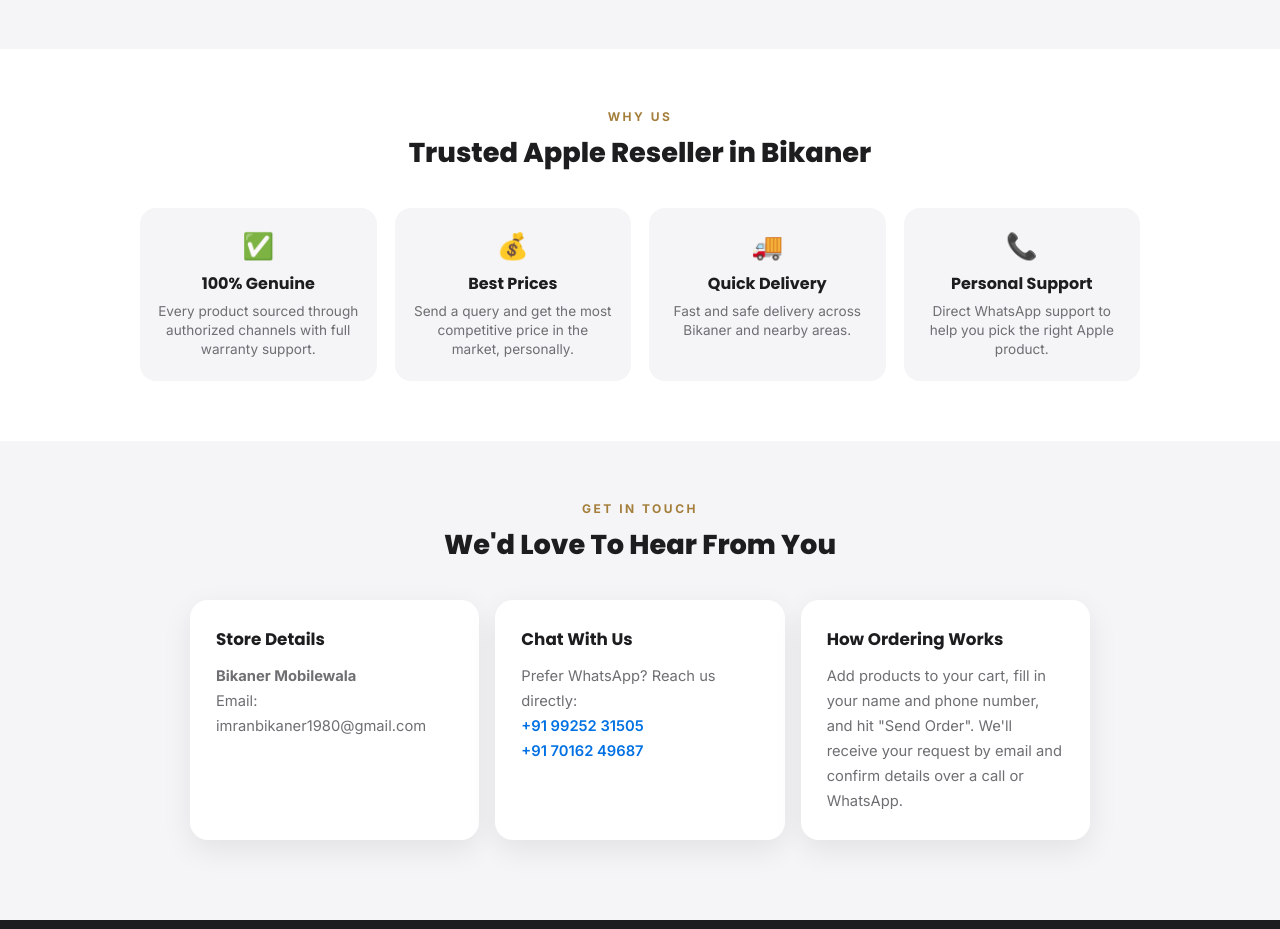
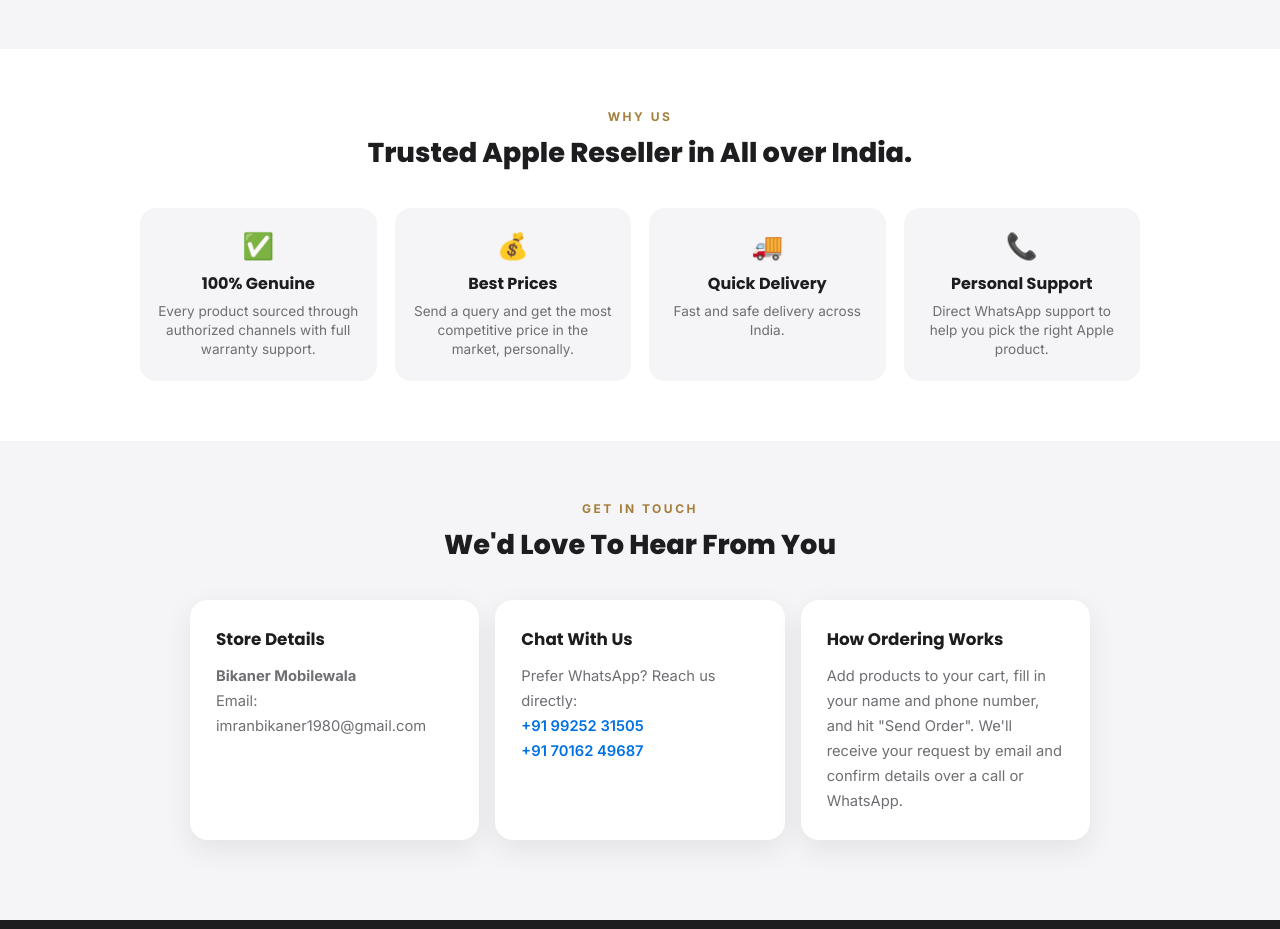
Before and after one commit to imranbikaner1980-byte/Bk-mobilewala, a plain HTML site: page index.html in a window 1280 px wide. Shown: the part 1240-2169 px from the top of the page. Drawn offline with nearby package versions, Linux system fonts and the light colour scheme.

Commit message:
Update location references to 'All over India'

```diff
--- a/index.html
+++ b/index.html
@@ -296,7 +296,7 @@
 <section class="about" id="about">
   <div class="section-head">
     <span class="eyebrow">Why Us</span>
-    <h2>Trusted Apple Reseller in Bikaner</h2>
+    <h2>Trusted Apple Reseller in All over India.</h2>
   </div>
   <div class="features">
     <div class="feature">
@@ -312,7 +312,7 @@
     <div class="feature">
       <div class="icon">🚚</div>
       <h3>Quick Delivery</h3>
-      <p>Fast and safe delivery across Bikaner and nearby areas.</p>
+      <p>Fast and safe delivery across India.</p>
     </div>
     <div class="feature">
       <div class="icon">📞</div>
```
